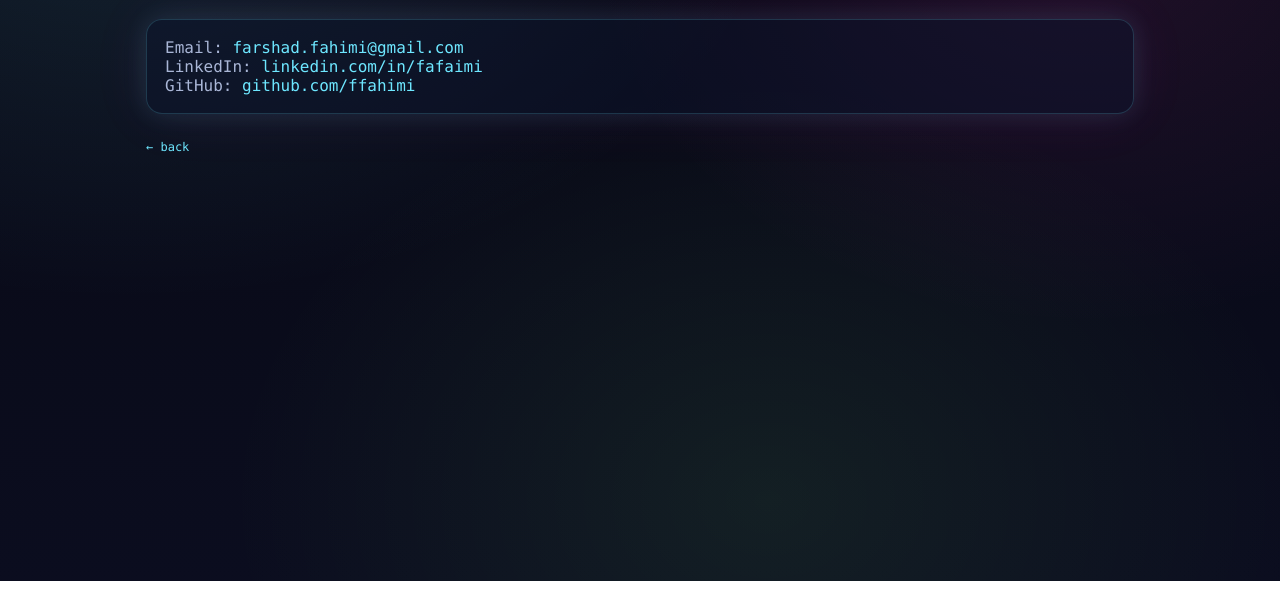
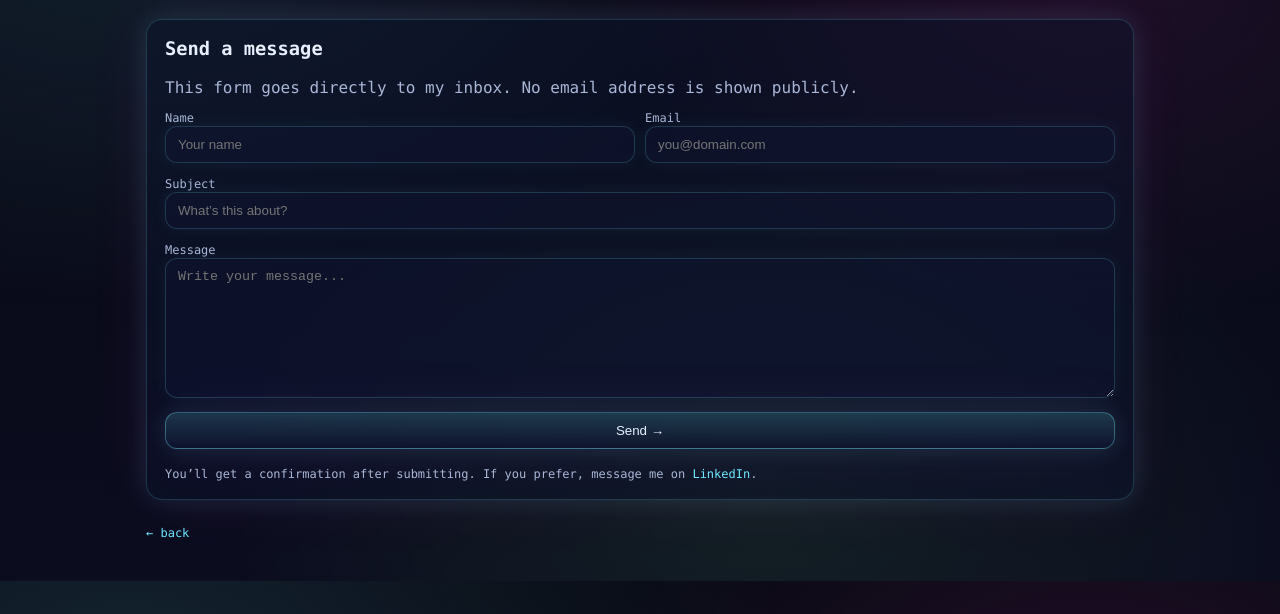
Before and after one commit to ffahimi/farshad-site, a plain HTML site: page contact/index.html in a window 1280 px wide. Shown: the part 219-833 px from the top of the page. Before the commit the page ends 800 px from the top, so only its background shows below. Drawn offline with Linux system fonts and the light colour scheme.

Commit message:
updating the email to contact form

```diff
--- a/assets/css/styles.css
+++ b/assets/css/styles.css
@@ -154,3 +154,43 @@ h2{
   h1{ font-size:36px; }
   .card{ grid-column: span 12; }
 }
+
+
+/* --- Contact form --- */
+.form{
+  display:grid;
+  gap:10px;
+  margin-top:10px;
+}
+label{
+  font-size:12px;
+  color:var(--muted);
+}
+input, textarea{
+  width:100%;
+  padding:10px 12px;
+  border-radius:12px;
+  border:1px solid var(--border);
+  background:rgba(15,20,48,.55);
+  color:var(--text);
+  box-shadow: 0 0 18px rgba(110,231,255,.06);
+  outline:none;
+}
+input:focus, textarea:focus{
+  border-color: rgba(110,231,255,.45);
+  box-shadow: 0 0 24px rgba(110,231,255,.12), 0 0 40px rgba(255,79,216,.06);
+}
+textarea{ min-height:140px; resize:vertical; }
+.form-row{
+  display:grid;
+  grid-template-columns: 1fr 1fr;
+  gap:10px;
+}
+@media (max-width: 860px){
+  .form-row{ grid-template-columns: 1fr; }
+}
+.notice{
+  font-size:12px;
+  color:var(--muted);
+  margin-top:8px;
+}
--- a/contact/index.html
+++ b/contact/index.html
@@ -25,11 +25,48 @@
       <h2>Fastest: email. Also happy to connect on LinkedIn.</h2>
 
       <div class="section">
+        <h3 style="margin-top:0;">Send a message</h3>
         <p style="margin:0;color:var(--muted);">
-          Email: <a href="mailto:farshad.fahimi@gmail.com">farshad.fahimi@gmail.com</a><br/>
-          LinkedIn: <a href="https://www.linkedin.com/in/fafaimi" target="_blank" rel="noreferrer">linkedin.com/in/fafaimi</a><br/>
-          GitHub: <a href="https://github.com/ffahimi" target="_blank" rel="noreferrer">github.com/ffahimi</a>
+          This form goes directly to my inbox. No email address is shown publicly.
         </p>
+
+        <!-- 1) Create a Formspree form and replace FORM_ID below -->
+        <form class="form" action="https://formspree.io/f/FORM_ID" method="POST">
+          <div class="form-row">
+            <div>
+              <label for="name">Name</label>
+              <input id="name" name="name" placeholder="Your name" required />
+            </div>
+            <div>
+              <label for="email">Email</label>
+              <input id="email" name="email" type="email" placeholder="you@domain.com" required />
+            </div>
+          </div>
+
+          <div>
+            <label for="subject">Subject</label>
+            <input id="subject" name="subject" placeholder="What’s this about?" />
+          </div>
+
+          <div>
+            <label for="message">Message</label>
+            <textarea id="message" name="message" placeholder="Write your message..." required></textarea>
+          </div>
+
+          <!-- Optional: honeypot field to reduce spam -->
+          <input type="text" name="_gotcha" style="display:none" tabindex="-1" autocomplete="off" />
+
+          <!-- Optional: redirect after submit -->
+          <input type="hidden" name="_subject" value="New message from farshad-site" />
+          <input type="hidden" name="_format" value="plain" />
+
+          <button class="btn primary" type="submit">Send →</button>
+
+          <div class="notice">
+            You’ll get a confirmation after submitting. If you prefer, message me on
+            <a href="https://www.linkedin.com/in/fafaimi" target="_blank" rel="noreferrer">LinkedIn</a>.
+          </div>
+        </form>
       </div>
 
       <div class="footer">
```
Also changed, not shown: index.html (+1 -1 lines).
